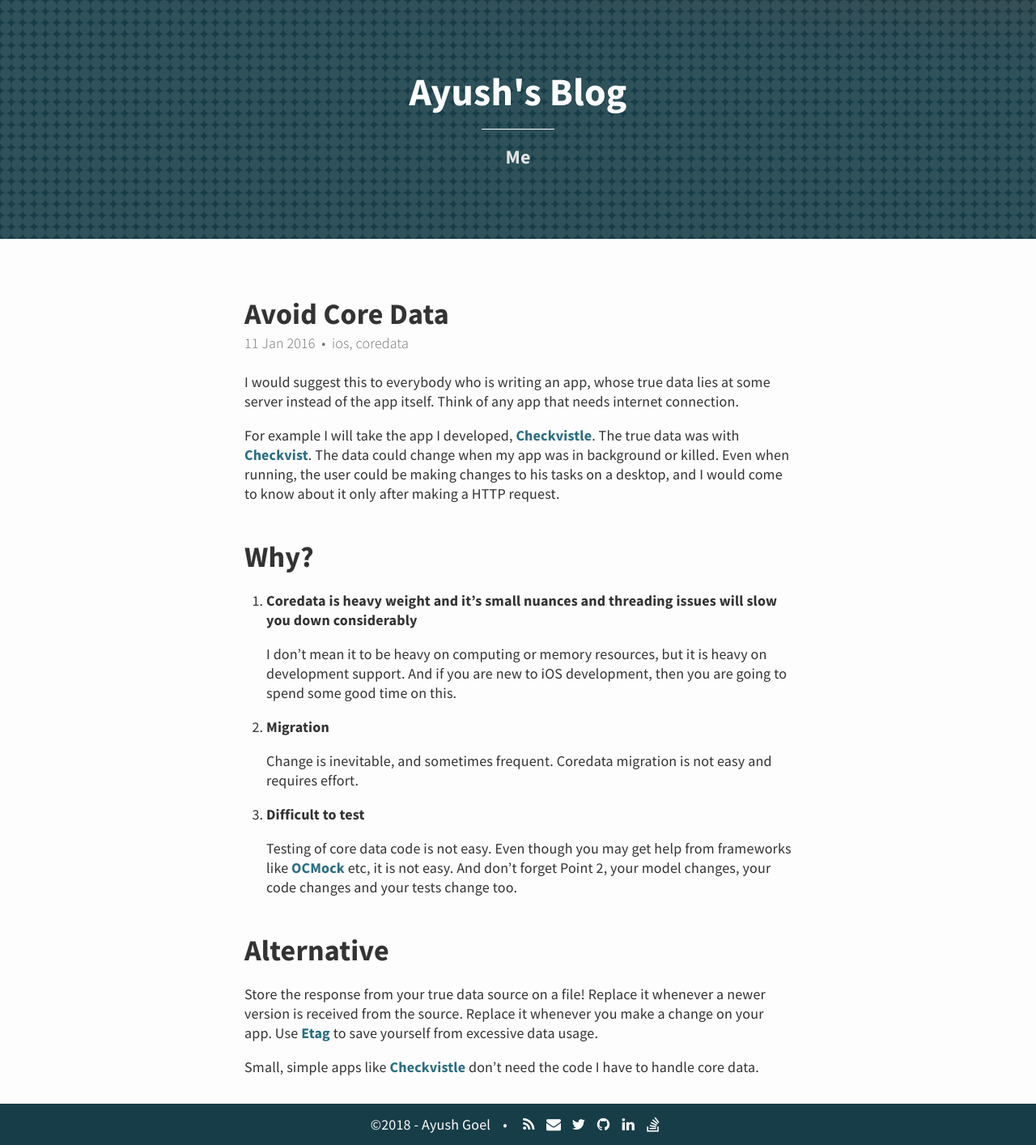
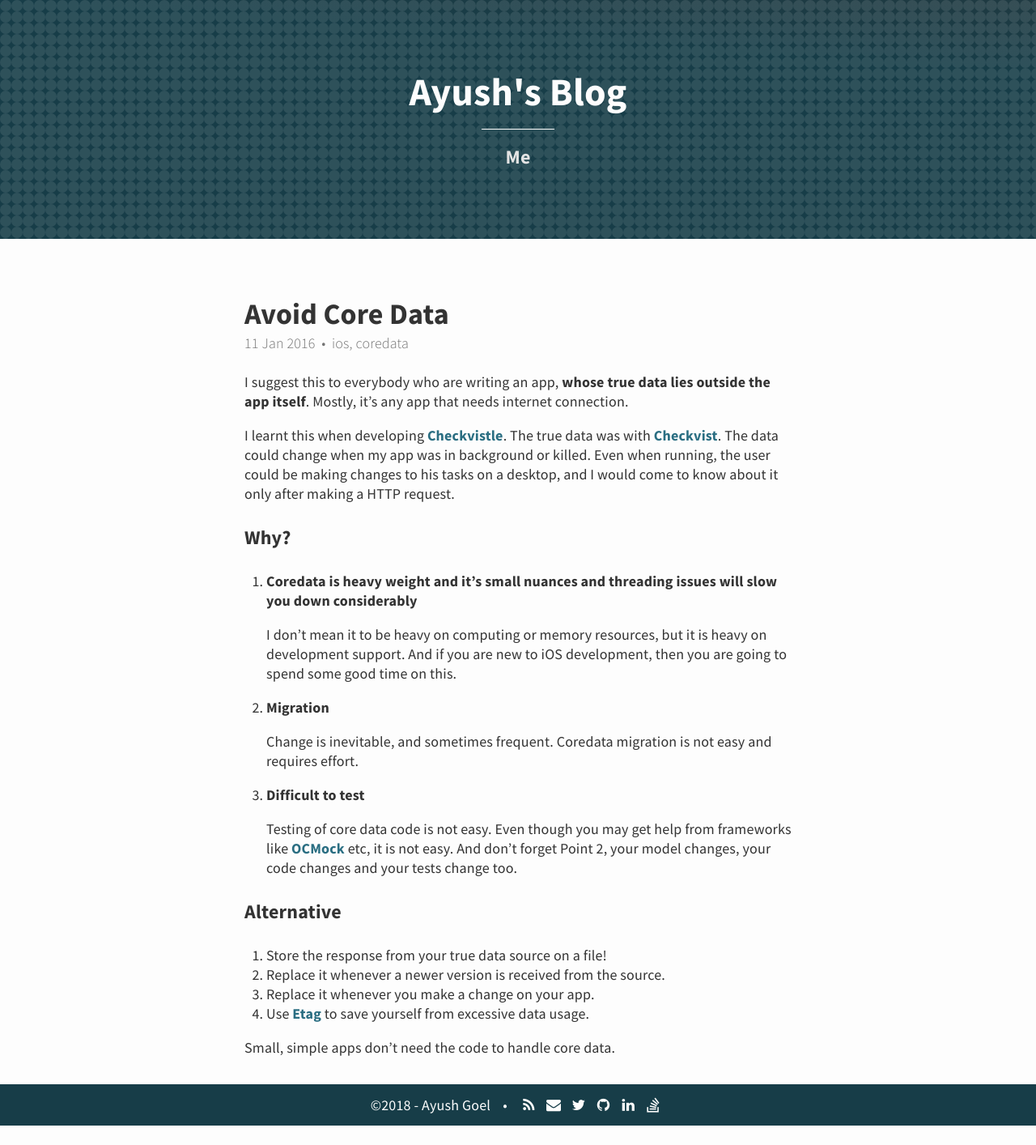
Before and after one commit to ayushgoel/ayushgoel.github.io, a Jekyll site: the page built from _posts/2016-01-11-avoid-core-data.md, in a window 1280 px wide. Shown: the whole page at 81% size. Built offline with Jekyll 4.4.1, drawn with Linux system fonts in a browser that asks for light colours; nearby versions of some CDN libraries; after the commit the page ends 1390 px from its top, so only the background shows below that.

Commit message:
Fix post on avoiding core data

```diff
--- a/_posts/2016-01-11-avoid-core-data.md
+++ b/_posts/2016-01-11-avoid-core-data.md
@@ -2,13 +2,12 @@
 tags: ios coredata
 ---
 
-I would suggest this to everybody who is writing an app, whose true data lies at some server instead of the app itself. Think of any app that needs internet connection.
+I suggest this to everybody who are writing an app, **whose true data lies outside the app itself**. Mostly, it's any app that needs internet connection.
 
-For example I will take the app I developed, [Checkvistle](https://itunes.apple.com/us/app/checkvistle-checkvist-on-go/id995611134).
+I learnt this when developing [Checkvistle](https://itunes.apple.com/us/app/checkvistle-checkvist-on-go/id995611134).
 The true data was with [Checkvist](http://checkvist.com). The data could change when my app was in background or killed. Even when running, the user could be making changes to his tasks on a desktop, and I would come to know about it only after making a HTTP request.
 
-Why?
--
+### Why?
 
 1. **Coredata is heavy weight and it’s small nuances and threading issues will slow you down considerably**
 
@@ -22,12 +21,11 @@ Why?
 
     Testing of core data code is not easy. Even though you may get help from frameworks like [OCMock](http://ocmock.org/) etc, it is not easy. And don’t forget Point 2, your model changes, your code changes and your tests change too.
 
-Alternative
--
+### Alternative
 
-Store the response from your true data source on a file!
-Replace it whenever a newer version is received from the source.
-Replace it whenever you make a change on your app.
-Use [Etag](https://en.wikipedia.org/wiki/HTTP_ETag) to save yourself from excessive data usage.
+1. Store the response from your true data source on a file!
+2. Replace it whenever a newer version is received from the source.
+3. Replace it whenever you make a change on your app.
+4. Use [Etag](https://en.wikipedia.org/wiki/HTTP_ETag) to save yourself from excessive data usage.
 
-Small, simple apps like [Checkvistle](https://itunes.apple.com/us/app/checkvistle-checkvist-on-go/id995611134) don’t need the code I have to handle core data.
+Small, simple apps don’t need the code to handle core data.
```
